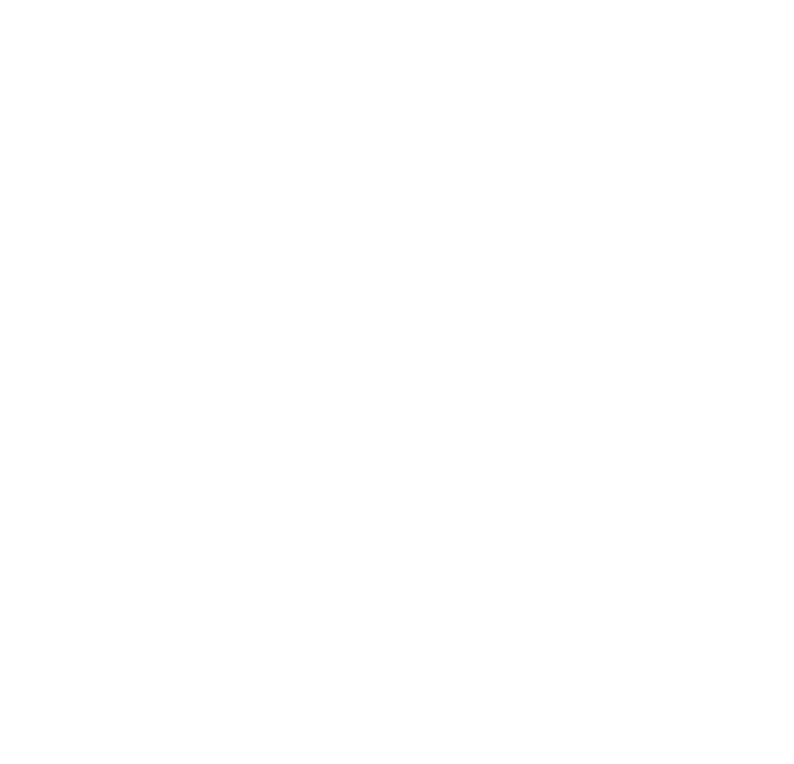
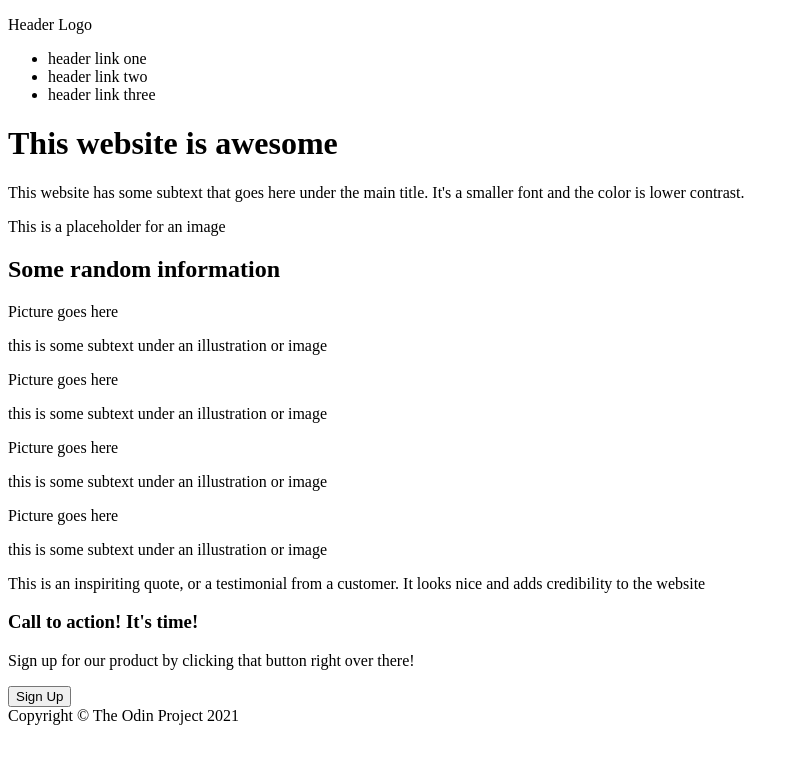
Before and after one commit to justinzxu/Basic-Landing-Page, a plain HTML site: page index.html in a window 1280 px wide. Shown: the whole page, without its empty margins (0-794 px from the left). Drawn offline with Linux system fonts and the light colour scheme.

Commit message:
finished html structure

```diff
--- a/index.html
+++ b/index.html
@@ -8,6 +8,62 @@
     <title>Basic Landing Page</title>
 </head>
 <body>
+    <div class="hero section">
+        <div class="navigation">
+            <p>Header Logo</p>
+            <ul>
+                <li><a>header link one</a></li>
+                <li><a>header link two</a></li>
+                <li><a>header link three</a></li>
+            </ul>
+        </div>
+        <div class="hero content">
+            <div class="description">
+                <h1>This website is awesome</h1>
+                <p>This website has some subtext that goes here under the main title. It's a smaller font and the color is lower contrast.</p>
+            </div>
+            <div class="hero image">This is a placeholder for an image</div>
+        </div>
+    </div>
 
+    <div class="content">
+        <h2>Some random information</h2>
+        <div class="info cards">
+            <div class="info image">Picture goes here</div>
+            <p>this is some subtext under an illustration or image</p>
+        </div>
+        <div class="info cards">
+            <div class="info image">Picture goes here</div>
+            <p>this is some subtext under an illustration or image</p>
+        </div>
+        <div class="info cards">
+            <div class="info image">Picture goes here</div>
+            <p>this is some subtext under an illustration or image</p>
+        </div>
+        <div class="info cards">
+            <div class="info image">Picture goes here</div>
+            <p>this is some subtext under an illustration or image</p>
+        </div>
+    </div>
+
+    <div class="quote">
+        <p>This is an inspiriting quote, or a testimonial from a customer. It looks nice and adds credibility to the website</p>
+    </div>
+
+    <div class="call to action">
+        <div class="cta">
+          <div class="cta text">
+              <h3>Call to action! It's time!</h3>
+              <p>Sign up for our product by clicking that button right over there!</p>
+          </div>
+          <div class="cta button">
+              <button>Sign Up</button>
+          </div>
+        </div>
+    </div>
+
+    <div class="footer">
+        Copyright © The Odin Project 2021
+    </div>
 </body>
 </html>
```
